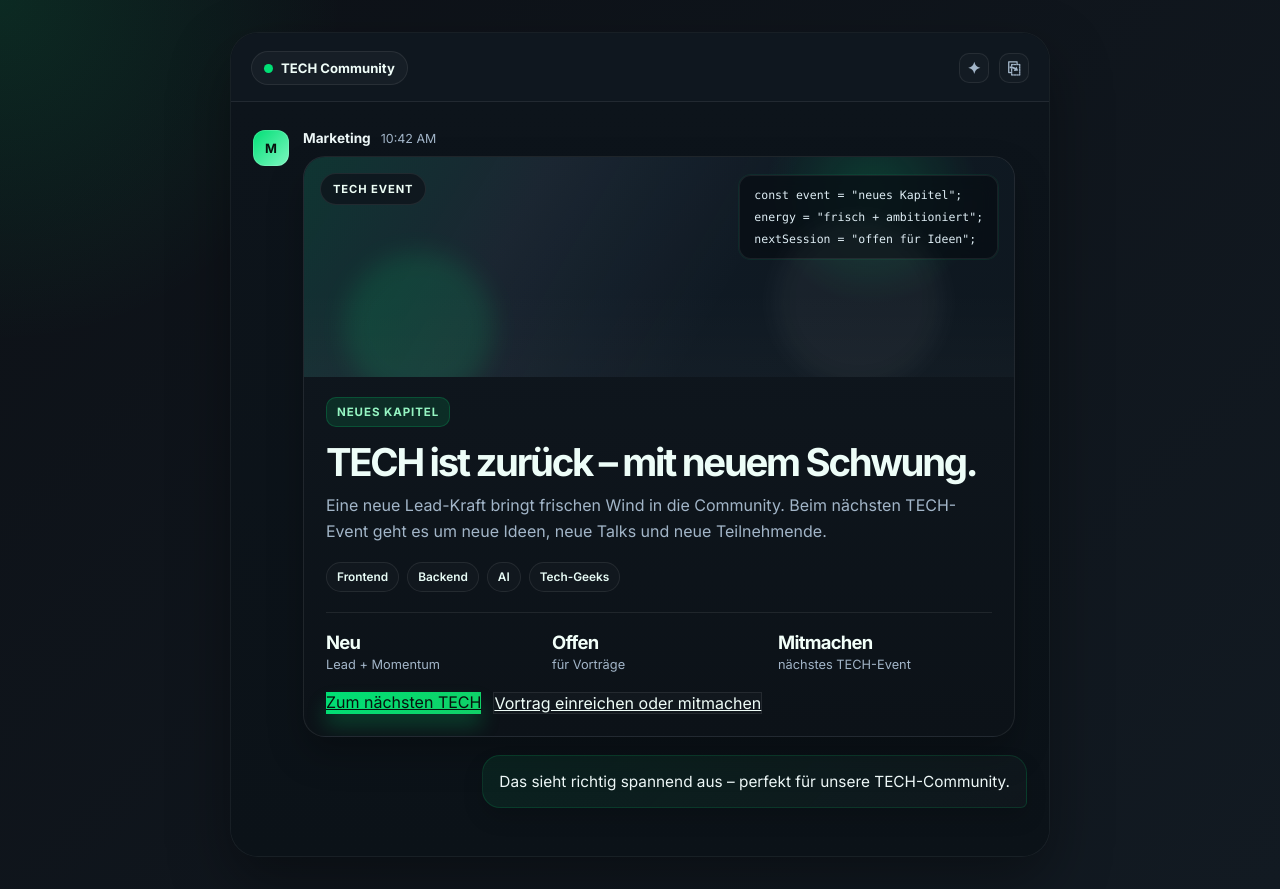
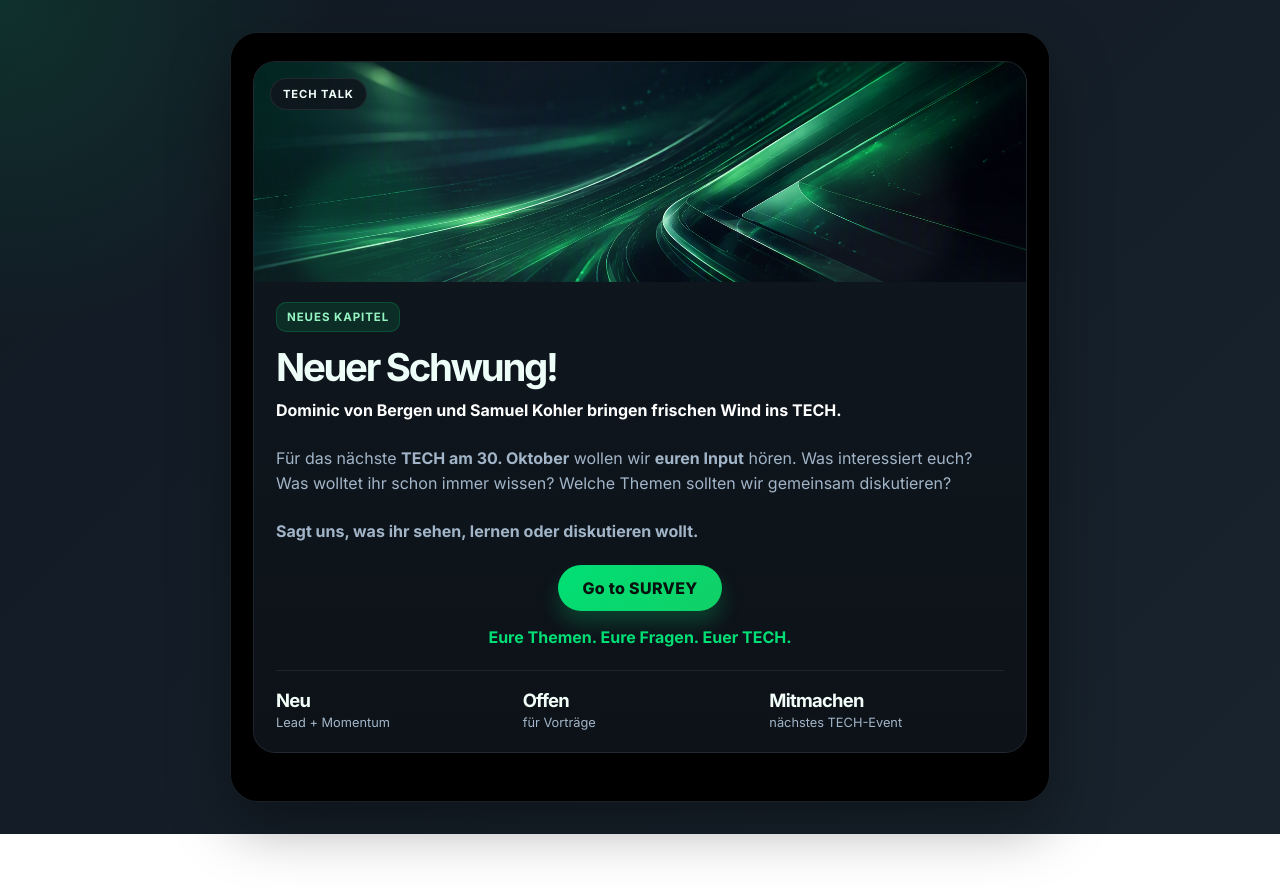
Before and after one commit to TyponUX/Tech-Talk, a plain HTML site: page index.html in a window 1280 px wide. After the commit the page ends 834 px from the top, so only its background shows below. Drawn offline with Linux system fonts and the light colour scheme.

Commit message:
Update TECH TALK campaign prototype

```diff
--- a/index.html
+++ b/index.html
@@ -3,7 +3,7 @@
   <head>
     <meta charset="UTF-8" />
     <meta name="viewport" content="width=device-width, initial-scale=1.0" />
-    <title>TECH Event Kampagne</title>
+    <title>TECH TALK Kampagne</title>
     <link rel="preconnect" href="https://fonts.googleapis.com" />
     <link rel="preconnect" href="https://fonts.gstatic.com" crossorigin />
     <link href="https://fonts.googleapis.com/css2?family=Inter:wght@400;500;600;700;800&display=swap" rel="stylesheet" />
@@ -12,51 +12,31 @@
   <body>
     <div class="page-shell">
       <div class="teams-window">
-        <header class="teams-header">
-          <div class="team-pill">
-            <span class="dot blue"></span>
-            TECH Community
-          </div>
-          <div class="header-actions">
-            <span class="mini-icon">✦</span>
-            <span class="mini-icon">⎘</span>
-          </div>
-        </header>
-
         <div class="chat-thread">
           <div class="message incoming">
-            <div class="avatar teal">M</div>
             <div class="message-content">
-              <div class="name-row">
-                <strong>Marketing</strong>
-                <span>10:42 AM</span>
-              </div>
-
               <div class="campaign-card">
                 <div class="campaign-hero">
-                  <div class="hero-badge">TECH Event</div>
-                  <div class="code-overlay">
-                    <span class="code-line">const event = "neues Kapitel";</span>
-                    <span class="code-line">energy = "frisch + ambitioniert";</span>
-                    <span class="code-line">nextSession = "offen für Ideen";</span>
-                  </div>
+                  <div class="hero-badge">TECH TALK</div>
                   <div class="glow-orb orb-one"></div>
                   <div class="glow-orb orb-two"></div>
                 </div>
 
                 <div class="campaign-body">
                   <div class="eyebrow">neues Kapitel</div>
-                  <h1>TECH ist zurück – mit neuem Schwung.</h1>
+                  <h1>Neuer Schwung!</h1>
+                  <p><strong>Dominic von Bergen und Samuel Kohler bringen frischen Wind ins TECH.</strong></p>
                   <p>
-                    Eine neue Lead-Kraft bringt frischen Wind in die Community. Beim nächsten TECH-Event geht es um neue Ideen, neue Talks und neue Teilnehmende.
+                    Für das nächste <strong>TECH am 30. Oktober</strong> wollen wir <strong>euren Input</strong> hören.
+                    Was interessiert euch? Was wolltet ihr schon immer wissen? Welche Themen sollten wir gemeinsam diskutieren?
                   </p>
+                  <p><strong>Sagt uns, was ihr sehen, lernen oder diskutieren wollt.</strong></p>
 
-                  <div class="tag-row">
-                    <span>Frontend</span>
-                    <span>Backend</span>
-                    <span>AI</span>
-                    <span>Tech-Geeks</span>
+                  <div class="survey-cta">
+                    <a class="primary" href="https://docs.google.com/forms/d/e/1FAIpQLScYJCUl3rzOAPZwIhVGDv-FnRtNM8dyLG1F3VvtbkytawupyQ/viewform?usp=publish-editor" target="_blank" rel="noopener noreferrer">Go to SURVEY</a>
                   </div>
+
+                  <p class="survey-closing"><strong>Eure Themen. Eure Fragen. Euer TECH.</strong></p>
 
                   <div class="stats-row">
                     <div>
@@ -73,19 +53,7 @@
                     </div>
                   </div>
 
-                  <div class="cta-row">
-                    <a class="primary" href="tracking.html?utm_source=teams&utm_medium=channel&utm_campaign=tech_event&utm_content=primary" target="_blank" rel="noopener noreferrer">Zum nächsten TECH</a>
-                    <a class="secondary" href="tracking.html?utm_source=teams&utm_medium=channel&utm_campaign=tech_event&utm_content=secondary" target="_blank" rel="noopener noreferrer">Vortrag einreichen oder mitmachen</a>
-                  </div>
                 </div>
-              </div>
-            </div>
-          </div>
-
-          <div class="message outgoing">
-            <div class="message-content inline">
-              <div class="bubble">
-                Das sieht richtig spannend aus – perfekt für unsere TECH-Community.
               </div>
             </div>
           </div>
--- a/styles.css
+++ b/styles.css
@@ -1,6 +1,6 @@
 :root {
-  --bg-1: #0d1117;
-  --bg-2: #121a22;
+  --bg-1: #111923;
+  --bg-2: #18232d;
   --panel: #101820;
   --panel-alt: #151f2a;
   --chat: #0c141b;
@@ -94,7 +94,7 @@ body {
 }
 
 .chat-thread {
-  background: linear-gradient(180deg, #0d141b, #0b1218);
+  background: #000000;
   padding: 28px 22px 30px;
 }
 
@@ -103,6 +103,10 @@ body {
   gap: 14px;
   align-items: flex-start;
   margin-bottom: 18px;
+}
+
+.message.incoming {
+  justify-content: center;
 }
 
 .message.outgoing {
@@ -123,7 +127,8 @@ body {
 }
 
 .message-content {
-  max-width: 92%;
+  width: 100%;
+  max-width: 100%;
 }
 
 .name-row {
@@ -152,7 +157,7 @@ body {
   position: relative;
   height: 220px;
   overflow: hidden;
-  background: linear-gradient(135deg, #111d29, #0e171f);
+  background: #0e171f url("Tech%20campaign%20image.png") center / cover no-repeat;
 }
 
 .campaign-hero::before {
@@ -257,6 +262,14 @@ body {
   color: var(--muted);
 }
 
+.campaign-body p:first-of-type strong {
+  color: #ffffff;
+}
+
+.campaign-body p + p {
+  margin-top: 22px;
+}
+
 .tag-row {
   display: flex;
   flex-wrap: wrap;
@@ -327,6 +340,39 @@ button:hover {
   box-shadow: 0 12px 20px rgba(0, 223, 117, 0.22);
 }
 
+.survey-cta {
+  margin-top: 20px;
+  text-align: center;
+}
+
+.survey-cta .primary {
+  display: inline-flex;
+  align-items: center;
+  justify-content: center;
+  min-height: 46px;
+  padding: 12px 24px;
+  border-radius: 999px;
+  font-weight: 800;
+  text-decoration: none;
+  letter-spacing: 0.02em;
+  transition: transform 0.18s ease, box-shadow 0.18s ease, filter 0.18s ease;
+}
+
+.survey-cta .primary:hover {
+  transform: translateY(-2px);
+  filter: brightness(1.08);
+  box-shadow: 0 15px 26px rgba(0, 223, 117, 0.3);
+}
+
+.campaign-body p.survey-closing {
+  margin-top: 14px;
+  text-align: center;
+}
+
+.campaign-body p.survey-closing strong {
+  color: var(--accent);
+}
+
 .secondary {
   background: rgba(255, 255, 255, 0.02);
   border: 1px solid rgba(255, 255, 255, 0.08);
```
